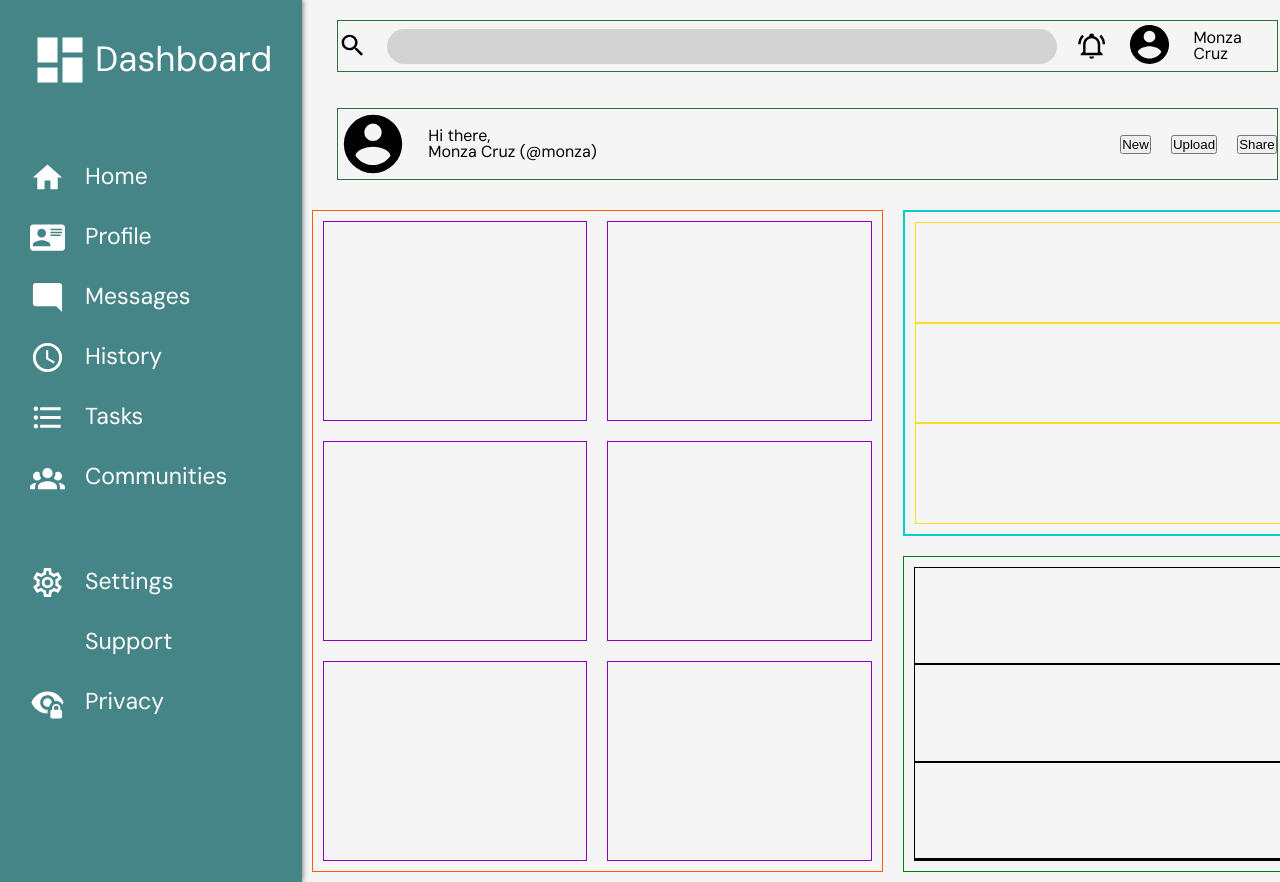
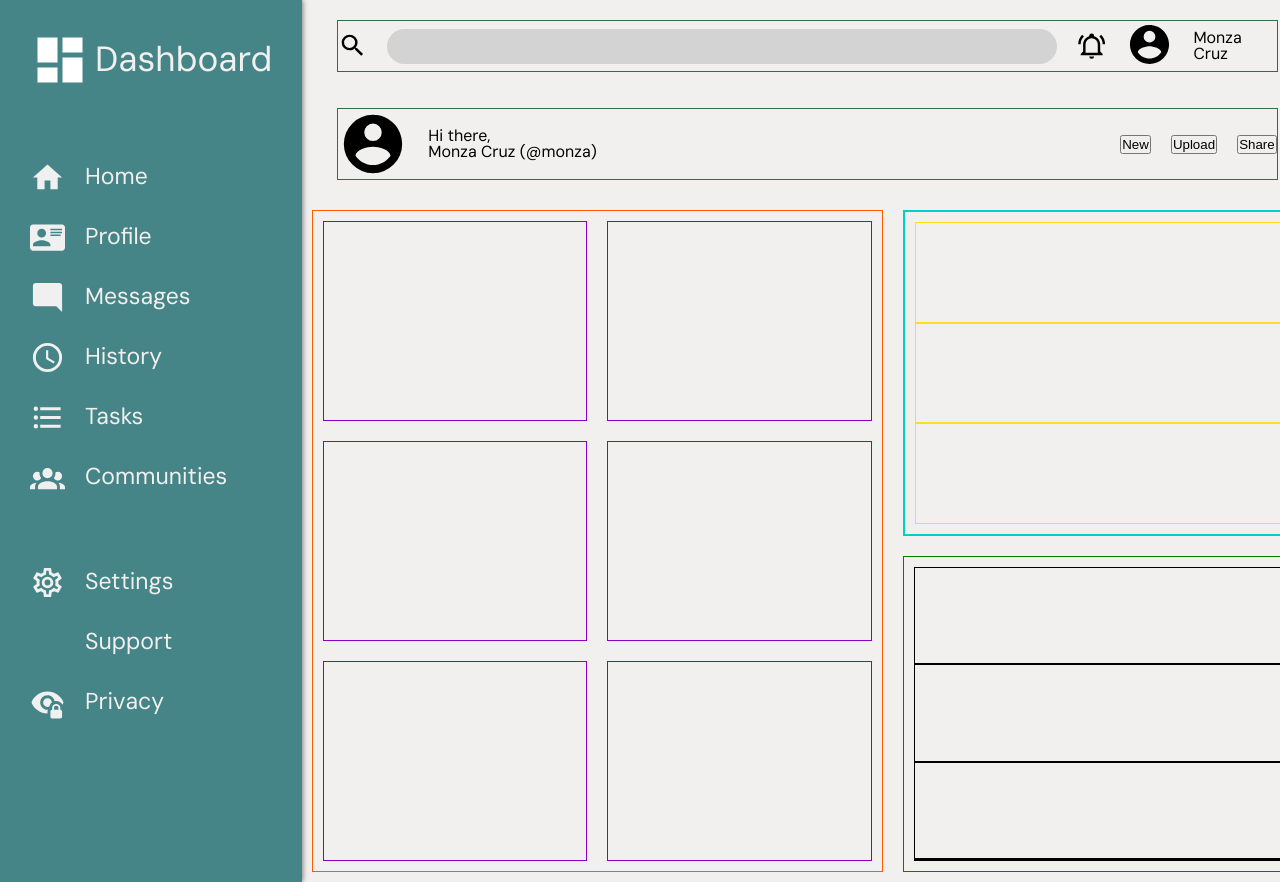
Before and after one commit to sivewritescode/admin-dashboard, a plain HTML site: page index.html in a window 1280 px wide. Shown: the top 882 px of the page. Drawn offline with Linux system fonts and the light colour scheme; files whose address does not match are found by name.

Commit message:
Change white colors to off-white

```diff
--- a/style.css
+++ b/style.css
@@ -28,7 +28,7 @@ html {
 .sidebar-container,
 .header-container,
 .content-container {
-  background-color: whitesmoke;
+  background-color: #F2F0EF;
   padding: 10px;
 }
 
@@ -44,7 +44,7 @@ html {
   position: relative;
   box-shadow: 1px 0 5px 0 grey;
   background-color:#458588;
-  color: white;
+  color: #F2F0EF;
 }
 
 .header-container {
@@ -55,6 +55,7 @@ html {
 
   display: flex;
   flex-direction: column;
+
   padding: 20px 35px;
 }
 
@@ -148,7 +149,8 @@ html {
 .sidebar-privacy-logo {
   background-repeat: no-repeat;
   background-size: contain;
-  filter: invert(100%);
+  filter: brightness(0) saturate(100%) invert(99%) sepia(0%) saturate(143%)
+  hue-rotate(177deg) brightness(111%) contrast(88%);
   height: 35px;
   width: 35px;
 }
```
